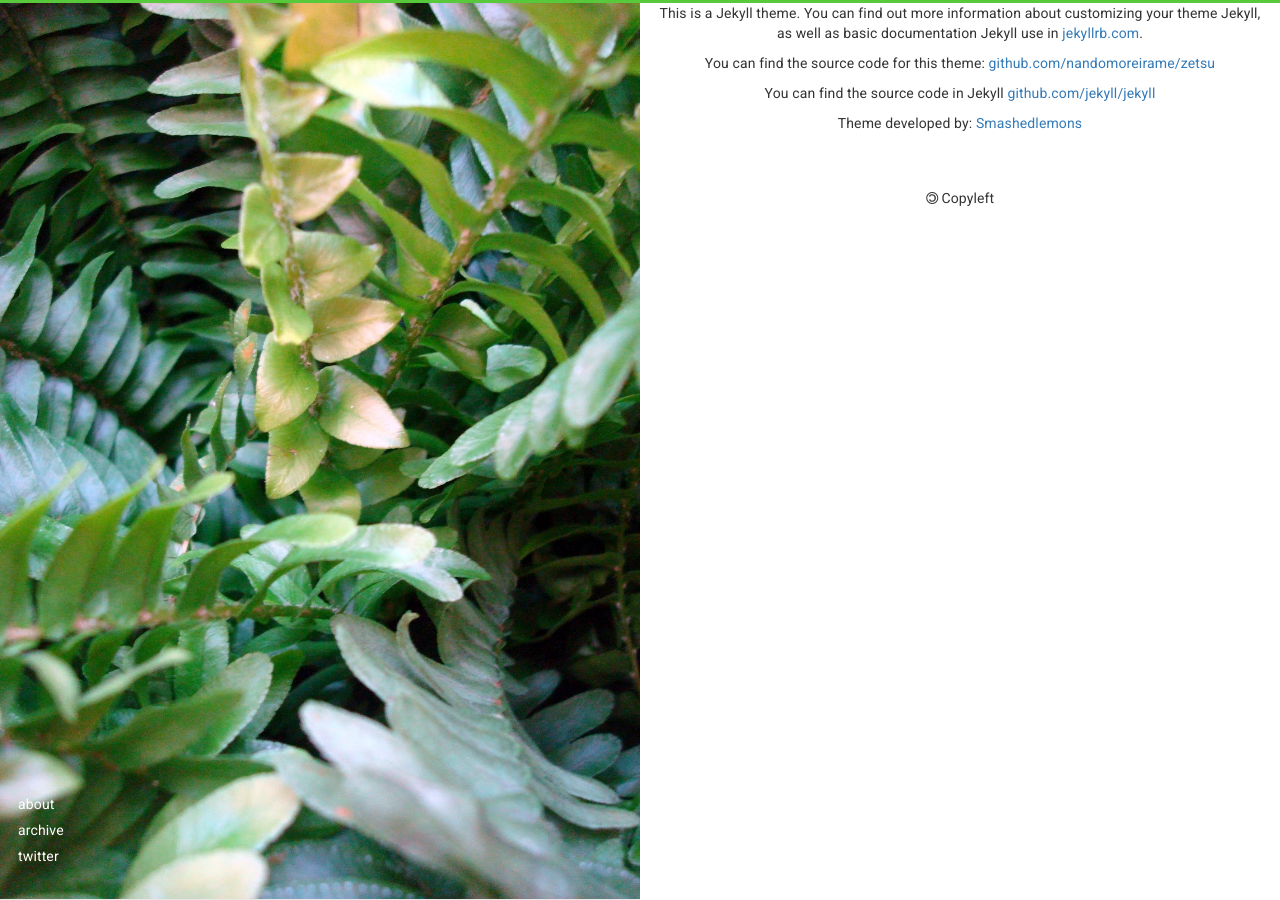
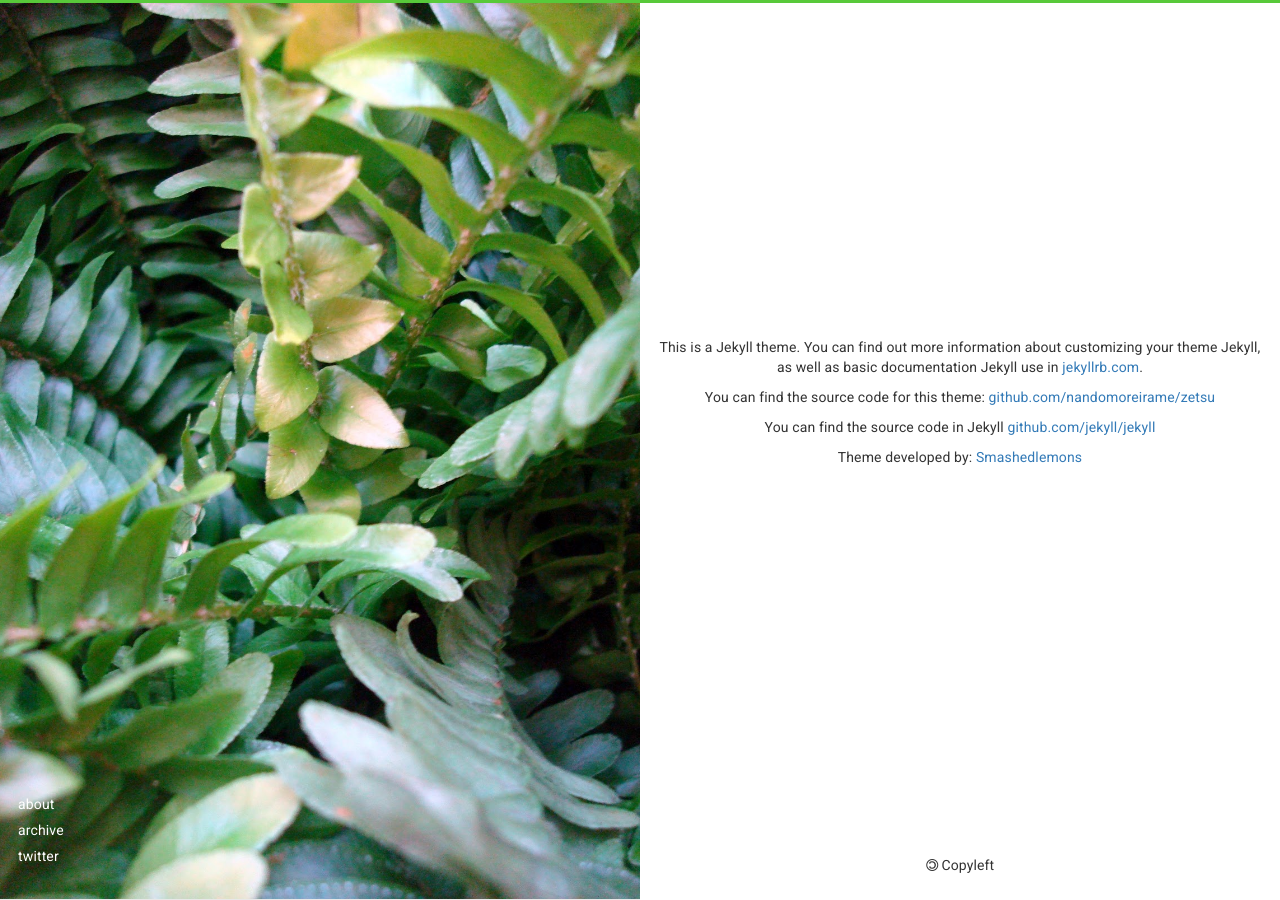
Before and after one commit to smashedlemons/smashedlemons.github.io, a Jekyll site: the page built from about.md, in a window 1280 px wide. Built offline with Jekyll 4.4.1, drawn with Linux system fonts in a browser that asks for light colours; nearby versions of some CDN libraries.

Commit message:
fix it for realzzz

```diff
--- a/_sass/_layout.scss
+++ b/_sass/_layout.scss
@@ -47,9 +47,11 @@
   height: auto!important;
 }
 .layout-fixer-about {
-display: flex;
-justify-content: center;
-align-items: center;
+  min-height: 90%;
+  height: auto !important;
+  display: flex;
+  justify-content: center;
+  align-items: center;
 }
 .article-container {
   min-height: 90%;
```
